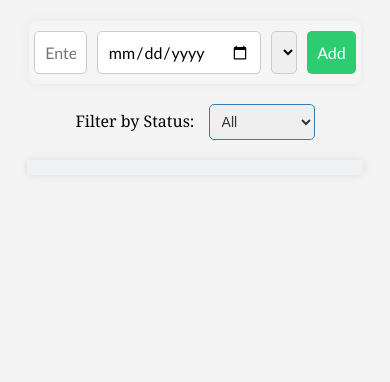
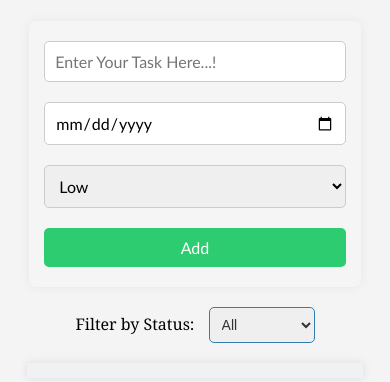
Before and after one commit to itsindrajput/TaskMaster, a plain HTML site: page index.html in a window 390 px wide. Shown: the part 62-444 px from the top of the page. Drawn offline with Linux system fonts and the light colour scheme.

Commit message:
Updated the css for responsiveness

```diff
--- a/TaskMaster.css
+++ b/TaskMaster.css
@@ -30,13 +30,13 @@ body {
   box-shadow: 0 0 10px rgba(128, 128, 128, 0.1);
   border-radius: 7px;
 }
+
 @media only screen and (max-width:780px) {
   .grid-container{
     width: 85%;
-    padding: 5px;
+    padding: 15px;
   }
 }
-
 
 .containerElement {
   display: grid;
@@ -59,6 +59,13 @@ body {
   display: grid;
   grid-template-columns: 2fr 1fr 1fr 1fr;
   grid-gap: 10px;
+}
+
+@media only screen and (max-width:780px) {
+  .input-container {
+    display: grid;
+    grid-template-columns: 1fr;
+  }
 }
 
 input[type="text"],
```
